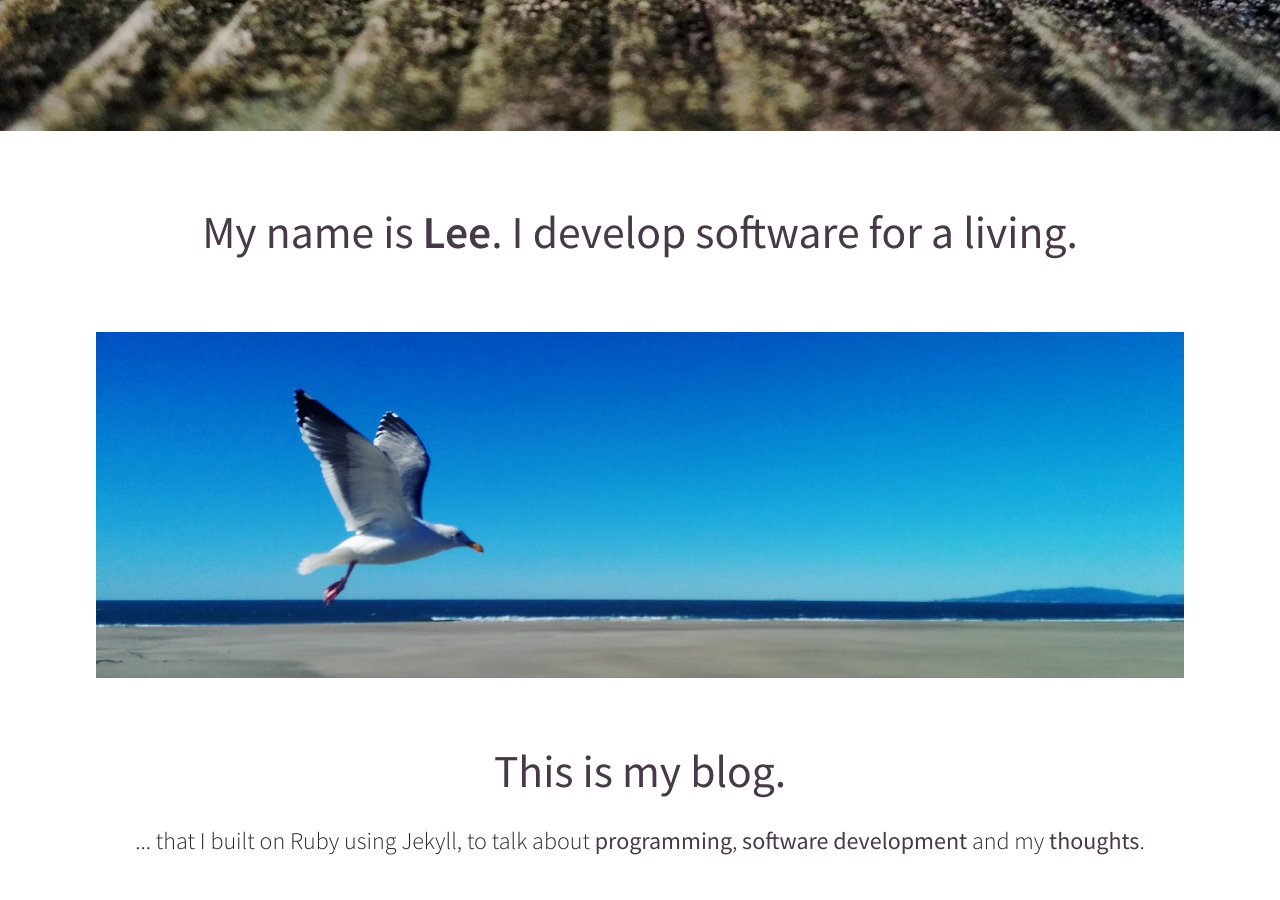
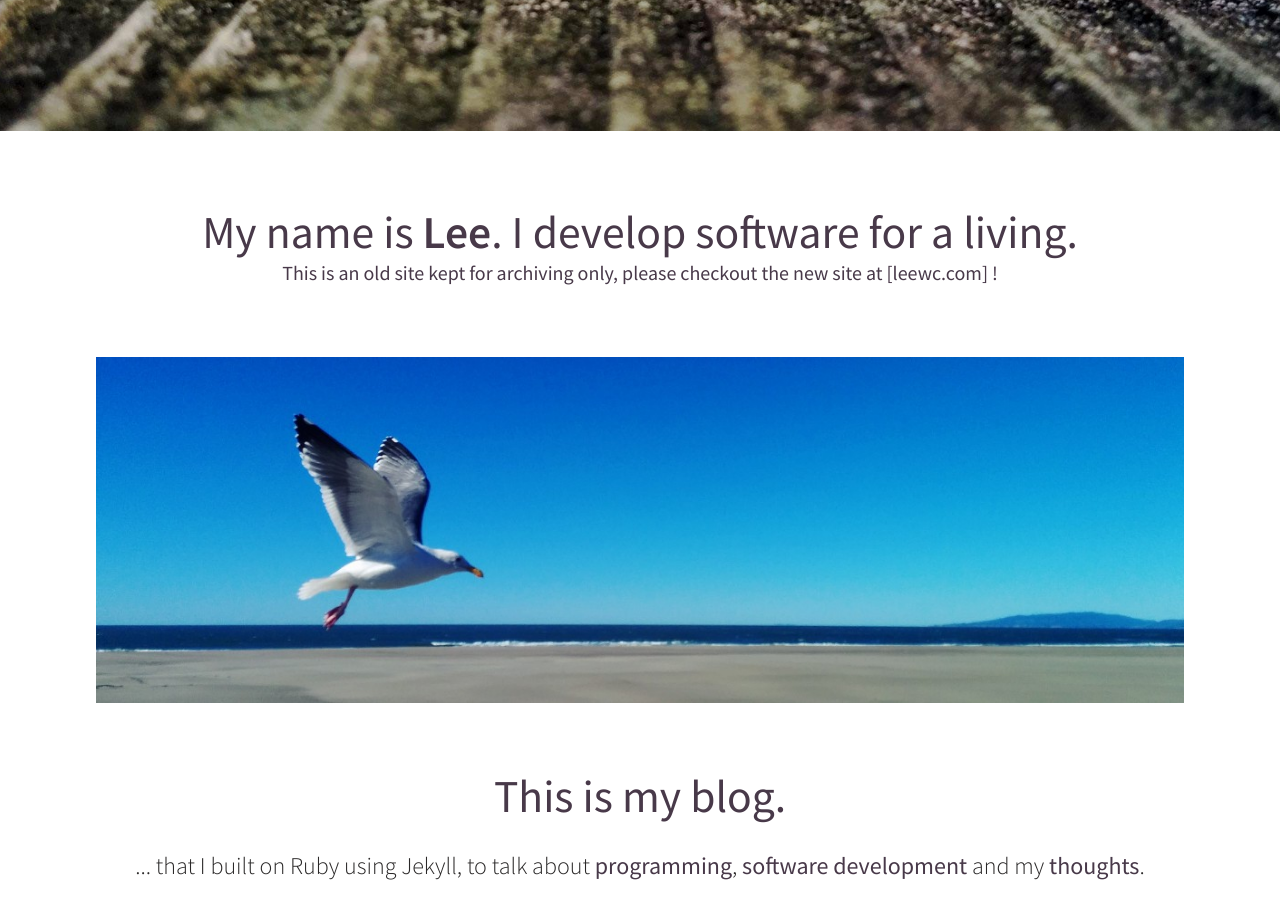
Before and after one commit to leewc/legacy, a Jekyll site: the page built from index.html, in a window 1280 px wide and 900 px high, scrolled down 769 px. Built offline with Jekyll 4.4.1, drawn with Linux system fonts in a browser that asks for light colours.

Commit message:
Update CNAME, dependencies, and provide notice

```diff
--- a/CNAME
+++ b/CNAME
@@ -1 +1 @@
-leewc.com
+legacy.leewc.com
--- a/_config.yml
+++ b/_config.yml
@@ -10,8 +10,8 @@ description: A blog on programming, software development, thoughts, and food.
 #  Google search results) and in your feed.xml site description.
 
 #baseurl: "" # the subpath of your site, e.g. /blog/
-url: "https://leewc.com" 	# the base hostname & protocol for your site
-enforce_ssl: "leewc.com"
+url: "https://legacy.leewc.com" 	# the base hostname & protocol for your site
+enforce_ssl: "legacy.leewc.com"
 
 #usernames used in social media links in the contact footer
 twitter_username: wenchuanlee
--- a/_includes/header.html
+++ b/_includes/header.html
@@ -4,6 +4,7 @@
 		<div class="inner" id="top">
 			<header>
 				<h1><a href="/index.html" id="logo">{{ site.title }}</a></h1>
+<p>Updated articles and new site at <a href="https://leewc.com"> leewc.com !</a></p>
 			</header>
 		</div>
 	{% include nav-bar.html %}
--- a/index.html
+++ b/index.html
@@ -9,6 +9,7 @@ layout: frontpage
       <section id="banner">
         <header>
           <h2>My name is <strong>Lee</strong>. I develop software for a living.</h2>
+	  <h3>This is an old site kept for archiving only, please checkout the new site at <a href="https://leewc.com"> [leewc.com] !</a></h3>
         </header>
       </section>
 
```
Also changed, not shown: Gemfile.lock.
